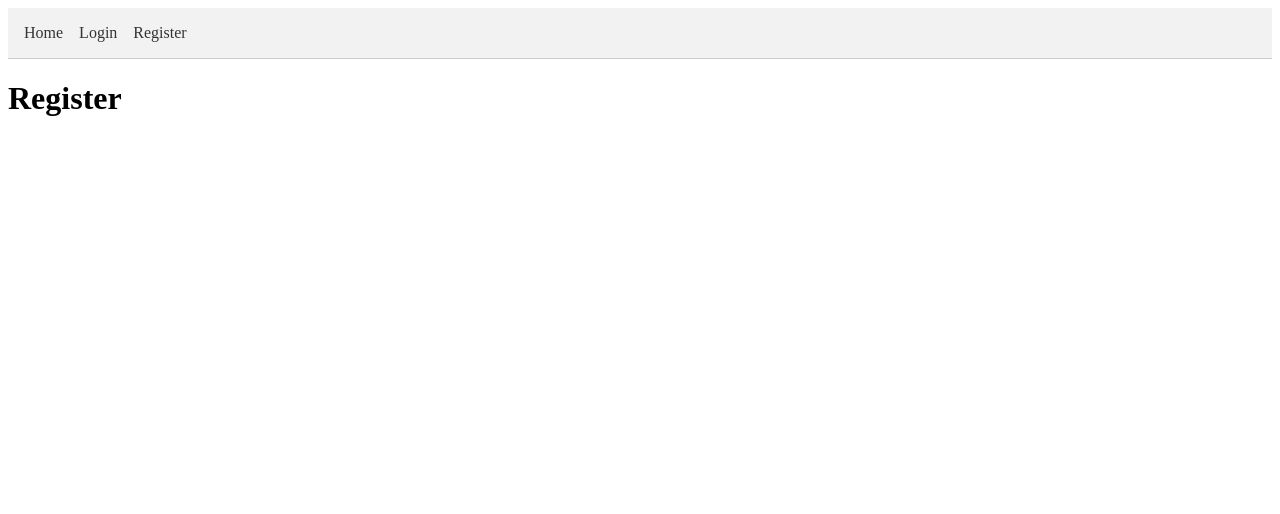
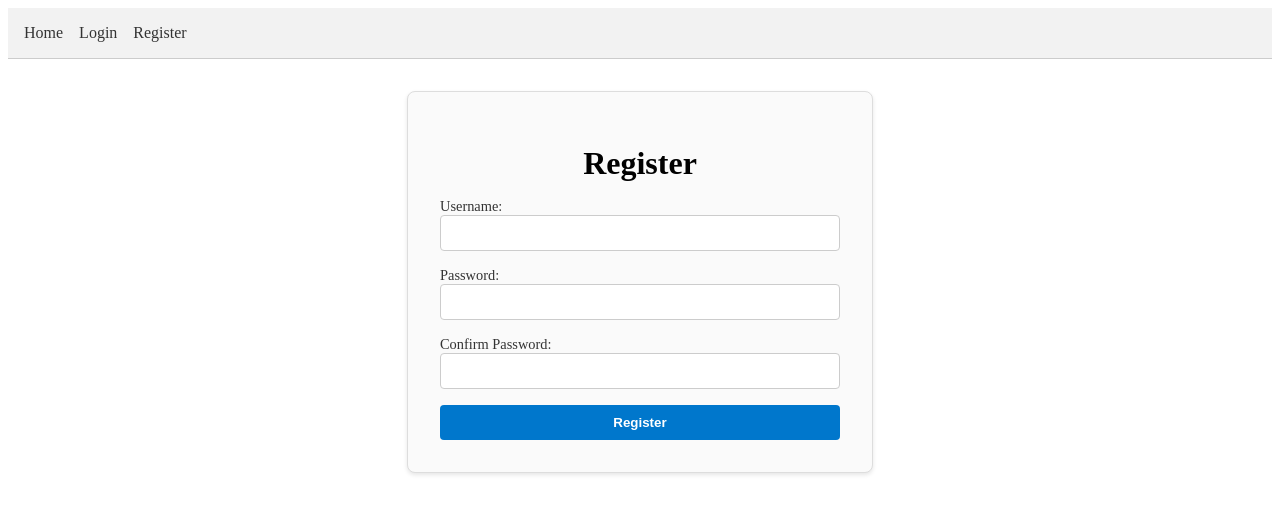
Before and after one commit to Omaima43/Pet_Adoption-, a SvelteKit app: page /register in a window 1280 px wide. Shown: the top 514 px of the page. Built offline with nearby package versions, Linux system fonts and the light colour scheme.

Commit message:
login system

```diff
--- a/src/routes/(frontend)/login/+page.svelte
+++ b/src/routes/(frontend)/login/+page.svelte
@@ -1,14 +1,97 @@
 <script lang="ts">
-	import { goto } from '$app/navigation';
-	let error = '';
+    import { goto } from '$app/navigation';
 
-	async function handleLogin() {
-		// TODO: implement sign-in logic and if successful redirect the user to /dashboard
-	}
+    let name = '';
+    let password = '';
+    let error = '';
+
+    async function handleLogin() {
+        error = '';
+
+        const res = await fetch('/api/auth/login', {
+            method: 'POST',
+            headers: { 'Content-Type': 'application/json' },
+            body: JSON.stringify({ name, password })
+        });
+
+        const data = await res.json();
+
+        if (!res.ok) {
+            error = data.error || 'Login failed';
+            return;
+        }
+
+        goto('/dashboard');
+    }
 </script>
 
 <h1>Login</h1>
 
-{#if error}<p style="color: red;">{error}</p>{/if}
+{#if error}
+    <p class="error">{error}</p>
+{/if}
 
-<!--login form here-->
+<form on:submit|preventDefault={handleLogin}>
+    <label>Username:
+        <input type="text" bind:value={name} required />
+    </label>
+
+    <label>Password:
+        <input type="password" bind:value={password} required />
+    </label>
+
+    <button type="submit">Login</button>
+</form>
+
+<style>
+    h1 {
+        text-align: center;
+        margin-top: 2rem;
+        margin-bottom: 1rem;
+    }
+
+    form {
+        width: 300px;
+        margin: 0 auto;
+        display: flex;
+        flex-direction: column;
+        gap: 1rem;
+        padding: 1.5rem;
+        border: 1px solid #ccc;
+        border-radius: 8px;
+        background-color: #f4f4f4;
+    }
+
+    label {
+        display: flex;
+        flex-direction: column;
+        font-size: 1rem;
+    }
+
+    input {
+        padding: 0.4rem;
+        font-size: 1rem;
+        border: 1px solid #bbb;
+        border-radius: 4px;
+    }
+
+    button {
+        padding: 0.5rem;
+        font-size: 1rem;
+        background-color: #0077cc;
+        color: white;
+        border: none;
+        border-radius: 4px;
+        cursor: pointer;
+    }
+
+    button:hover {
+        background-color: #005fa3;
+    }
+
+    .error {
+        color: red;
+        text-align: center;
+        margin-bottom: 1rem;
+    }
+</style>
--- a/src/routes/(frontend)/register/+page.svelte
+++ b/src/routes/(frontend)/register/+page.svelte
@@ -1,13 +1,117 @@
 <script lang="ts">
-	import { goto } from '$app/navigation';
+    import { goto } from '$app/navigation';
 
-	async function handleRegister() {
-		// NOTE: you have to confirm the password
-		// NOTE: if the registration is successful sign-in the user automatically and redirect them to /dashboard
-	}
+    let name = '';
+    let password = '';
+    let confirmPassword = '';
+    let error = '';
+
+    async function handleRegister() {
+        error = '';
+
+        if (password !== confirmPassword) {
+            error = 'Passwords do not match';
+            return;
+        }
+
+        const res = await fetch('/api/auth/register', {
+            method: 'POST',
+            headers: { 'Content-Type': 'application/json' },
+            body: JSON.stringify({ name, password })
+        });
+
+        const data = await res.json();
+
+        if (!res.ok) {
+            error = data.error || 'Registration failed';
+            return;
+        }
+
+        goto('/dashboard');
+    }
 </script>
 
-<h1>Register</h1>
+<main>
+    <h1>Register</h1>
 
+    {#if error}
+        <p class="error">{error}</p>
+    {/if}
 
-<!--register form here-->
+    <form on:submit|preventDefault={handleRegister}>
+        <label>
+            Username:
+            <input type="text" bind:value={name} required />
+        </label>
+
+        <label>
+            Password:
+            <input type="password" bind:value={password} required />
+        </label>
+
+        <label>
+            Confirm Password:
+            <input type="password" bind:value={confirmPassword} required />
+        </label>
+
+        <button type="submit">Register</button>
+    </form>
+</main>
+
+<style>
+    main {
+        max-width: 400px;
+        margin: 2rem auto;
+        padding: 2rem;
+        border: 1px solid #ddd;
+        border-radius: 8px;
+        box-shadow: 0 2px 4px rgba(0, 0, 0, 0.1);
+        background-color: #fafafa;
+    }
+
+    h1 {
+        text-align: center;
+        margin-bottom: 1rem;
+    }
+
+    form {
+        display: flex;
+        flex-direction: column;
+        gap: 1rem;
+    }
+
+    label {
+        display: flex;
+        flex-direction: column;
+        font-size: 0.9rem;
+        color: #333;
+    }
+
+    input {
+        padding: 0.5rem;
+        border: 1px solid #ccc;
+        border-radius: 4px;
+        font-size: 1rem;
+    }
+
+    button {
+        padding: 0.6rem;
+        background-color: #0077cc;
+        color: white;
+        border: none;
+        border-radius: 4px;
+        cursor: pointer;
+        font-weight: bold;
+    }
+
+    button:hover {
+        background-color: #005fa3;
+    }
+
+    .error {
+        color: red;
+        text-align: center;
+        font-size: 0.95rem;
+        margin-bottom: 0.5rem;
+    }
+</style>
--- a/src/routes/api/auth/login/+server.ts
+++ b/src/routes/api/auth/login/+server.ts
@@ -1,14 +1,51 @@
 import type { RequestHandler } from '@sveltejs/kit';
+import { json } from '@sveltejs/kit';
+import { readFile } from 'fs/promises';
+import path from 'path';
 import bcrypt from 'bcrypt';
-import path from 'path';
 
-const usersPath = path.resolve('static/data/users.json');
+const FILE_PATH = path.resolve('static/data/users.json');
 
-export const POST: RequestHandler = async ({ request }) => {
-	const { name, password } = await request.json();
+export const POST: RequestHandler = async ({ request, cookies }) => {
+	try {
+		const body = await request.json();
+		const { name, password } = body;
 
-	// TODO sign-in the user if their credentials aren't invalid
-	// NOTE: User 'bcrypt.compare' to check password
+		// Input check
+		if (!name || !password) {
+			return json({ error: 'Username and password must be provided.' }, { status: 400 });
+		}
 
-	return new Response("login is not implemented yet", { status: 200 });
+		// Load users
+		const data = await readFile(FILE_PATH, 'utf-8');
+		const allUsers = JSON.parse(data);
+
+		// Find matching user (case-insensitive)
+		const matched = allUsers.find((u: any) => u.name?.toLowerCase() === name.toLowerCase());
+		if (!matched) {
+			return json({ error: 'User does not exist.' }, { status: 401 });
+		}
+
+		// Validate password
+		const valid = await bcrypt.compare(password, matched.passwordHash);
+		if (!valid) {
+			return json({ error: 'Invalid password.' }, { status: 401 });
+		}
+
+		// Create safe user object
+		const { passwordHash, ...publicUser } = matched;
+
+		// Set session cookie
+		cookies.set('user', JSON.stringify(publicUser), {
+			path: '/',
+			httpOnly: true,
+			sameSite: 'lax',
+			maxAge: 86400
+		});
+
+		return json({ success: true, user: publicUser });
+	} catch (err) {
+		console.error('[Login Error]', err);
+		return json({ error: 'Something went wrong.' }, { status: 500 });
+	}
 };
--- a/src/routes/api/auth/register/+server.ts
+++ b/src/routes/api/auth/register/+server.ts
@@ -1,16 +1,56 @@
 import type { RequestHandler } from '@sveltejs/kit';
+import { readFile, writeFile } from 'fs/promises';
 import bcrypt from 'bcrypt';
+import { json } from '@sveltejs/kit';
 import path from 'path';
 
 const usersPath = path.resolve('static/data/users.json');
 
-export const POST: RequestHandler = async ({ request }) => {
-	const { name, password } = await request.json();
+export const POST: RequestHandler = async ({ request, cookies }) => {
+	try {
+		const { name, password } = await request.json();
 
-	// TODO create the user
-	// NOTE: use 'bcrypt.hash' to hash password
-	// NOTE: the user's name must be unique
+		if (!name || !password) {
+			return json({ error: 'Username and password are required' }, { status: 400 });
+		}
 
-	return new Response("Not implemented yet", { status: 200 });
+		const raw = await readFile(usersPath, 'utf-8');
+		const users = JSON.parse(raw);
+
+		const exists = users.find((u: any) => u.name.toLowerCase() === name.toLowerCase());
+		if (exists) {
+			return json({ error: 'User already exists' }, { status: 409 });
+		}
+
+		const passwordHash = await bcrypt.hash(password, 10);
+
+		// Auto-increment numeric ID
+		const maxId = Math.max(0, ...users.map((u: any) => parseInt(u.id ?? '0')));
+		const newUser = {
+			id: String(maxId + 1).padStart(2, '0'), // e.g. "01", "02"
+			name,
+			passwordHash,
+			budget: 100,
+			role: 'user',
+			inventory: { food: 0, toy: 0, treat: 0 },
+			PetId: []
+		};
+
+		users.push(newUser);
+		await writeFile(usersPath, JSON.stringify(users, null, 2));
+
+		const { passwordHash: _, ...safeUser } = newUser;
+
+		cookies.set('user', JSON.stringify(safeUser), {
+			path: '/',
+			httpOnly: true,
+			sameSite: 'strict',
+			maxAge: 60 * 60 * 24
+		});
+
+		return json({ success: true, user: safeUser });
+	} catch (err) {
+		console.error('Register error:', err);
+		return json({ error: 'Internal Server Error' }, { status: 500 });
+	}
 };
-0
```
